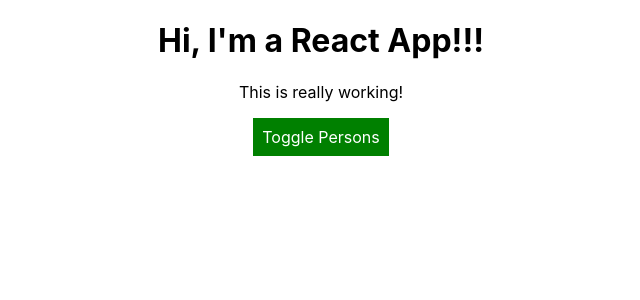
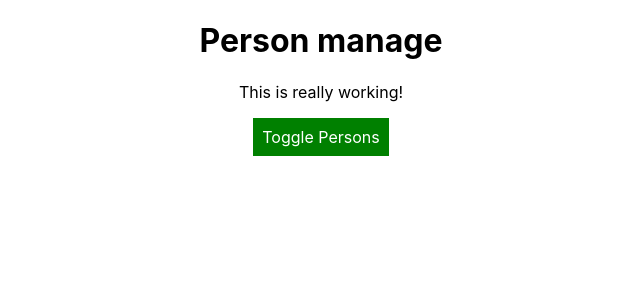
Before and after one commit to TheRedIsHere/react--course, a React app: page / in a window 1280 px wide. Shown: the top 300 px of the page, without its empty margins (319-959 px from the left). Built offline with nearby package versions, Linux system fonts and the light colour scheme.

Commit message:
DDCRI-2 Divided the work with props.

```diff
--- a/src/components/Cockpit/Cockpit.js
+++ b/src/components/Cockpit/Cockpit.js
@@ -23,7 +23,7 @@
 
     return (
         <div className={cssClasses.Cockpit}>
-            <h1>Hi, I'm a React App!!!</h1>
+            <h1>{props.tittle}</h1>
             <p className={assignedClasses.join(' ')}>This is really working!</p>
             <button
             className={btnClasses}
--- a/src/containers/App.js
+++ b/src/containers/App.js
@@ -85,6 +85,7 @@
     return (
       <div className={cssClasses.App}>
         <Cockpit
+          tittle={this.props.appTittle}
           showPerson={this.state.showPerson}
           persons={this.state.persons}
           clicked={this.togglePersonsHandler}
--- a/src/index.js
+++ b/src/index.js
@@ -4,7 +4,7 @@
 import App from './containers/App';
 import * as serviceWorker from './serviceWorker';
 
-ReactDOM.render(<App />, document.getElementById('root'));
+ReactDOM.render(<App appTittle={'Person manage'} />, document.getElementById('root'));
 
 // If you want your app to work offline and load faster, you can change
 // unregister() to register() below. Note this comes with some pitfalls.
```
